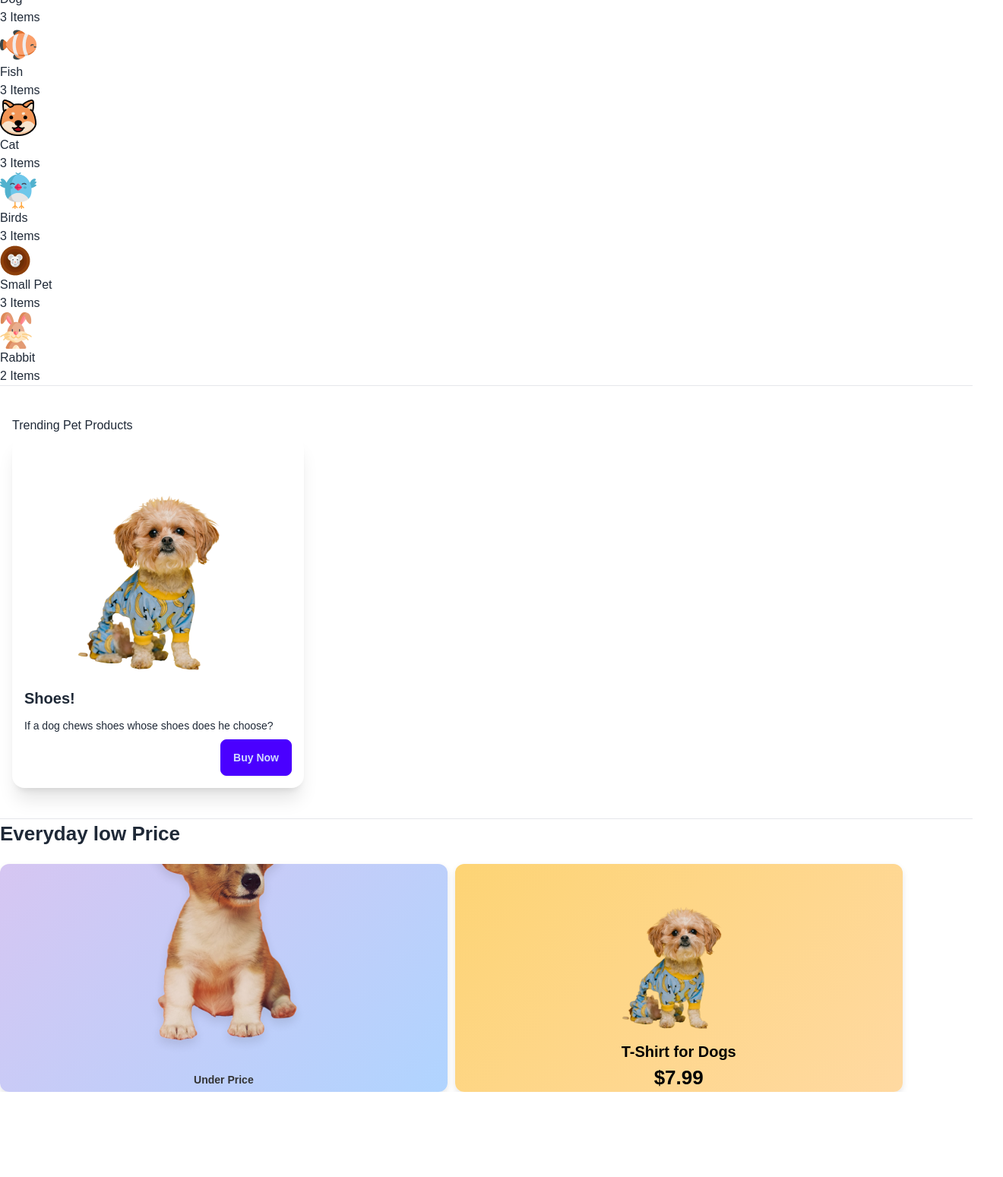
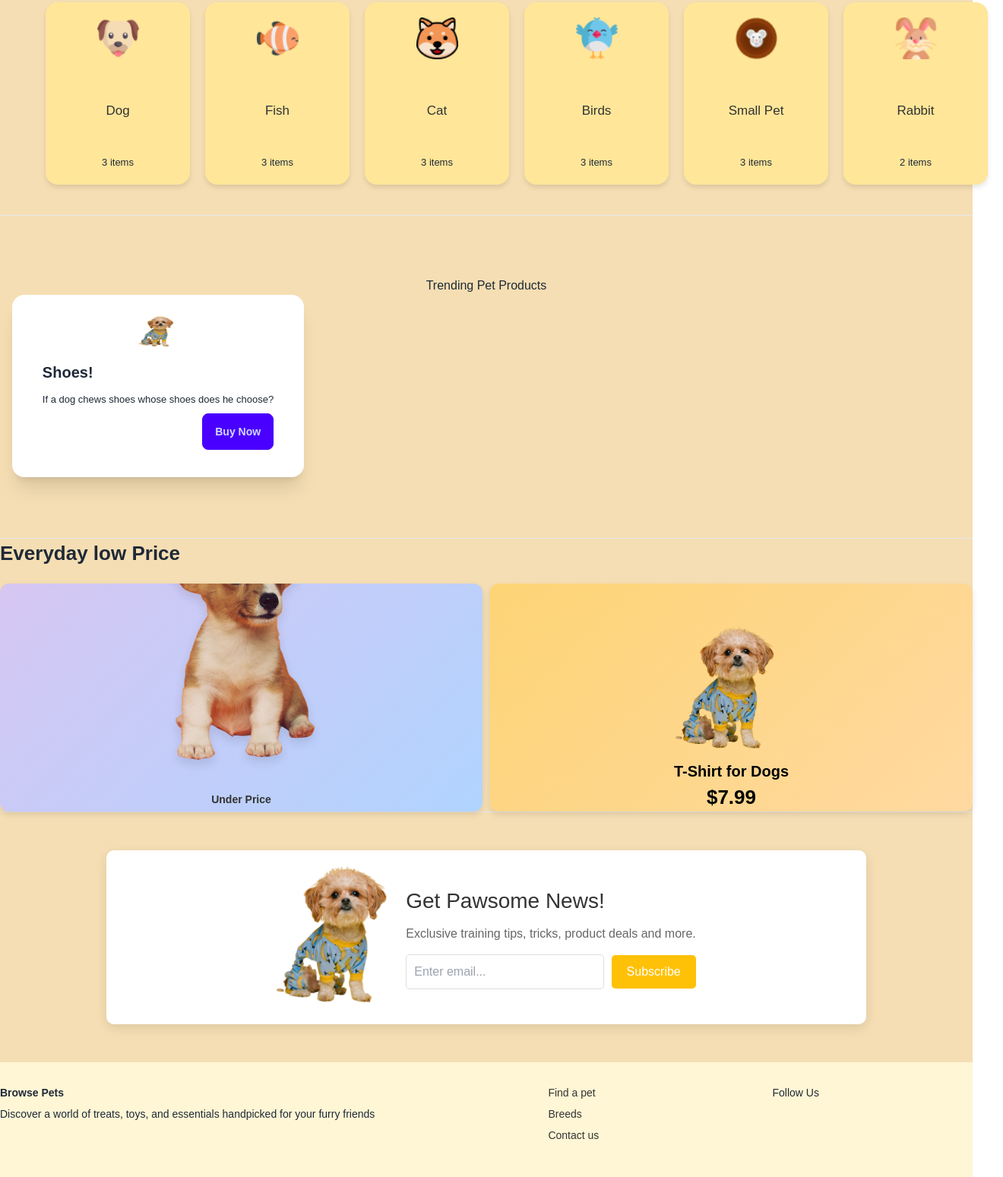
Before and after one commit to farhantanvirapurba/cat-assignment-3, a plain HTML site: page index.html in a window 1280 px wide. Shown: the part 644-2193 px from the top of the page at 76% size, 1320 px wide, since content can reach past the window. Before the commit the page ends 2081 px from the top, so only its background shows below. Drawn offline with nearby package versions, Linux system fonts and the light colour scheme.

Commit message:
seond commit

```diff
--- a/index.html
+++ b/index.html
@@ -29,7 +29,7 @@
 <body>
     <!-- Header Section -->
      <header class="md:container mx-auto">
-        <nav class="navbar-colour gap-3">
+        <nav class=" gap-3">
             <div class="navbar bg-base-100">
                 <div class="navbar-start">
                   <div class="dropdown">
@@ -93,40 +93,39 @@
         <!-- Browse By Categories -->
         <section id="browse-categories">
           <h2 class="font-bold text-4xl" id="catagory-h2">Browse By Categories</h2>
-          <div class="category-container">
-            <div class="category">
-              <img src="./c1-assets/dog-cartoon.png" alt="Dog">
+          <div class="container">
+            <h2>Browse By Categories</h2>
+            <div class="category-cards">
+              <div class="card">
+                <img src="/c1-assets/dog-cartoon.png" alt="Dog">
                 <h3>Dog</h3>
-              <p>3 Items</p>
+                <p>3 items</p>
               </div>
-            <div class="category">
-              <img src="./c1-assets/fish-cartoon.png" alt="Fish">
+              <div class="card">
+                <img src="/c1-assets/fish-cartoon.png" alt="Fish">
                 <h3>Fish</h3>
-              <p>3 Items</p>
+                <p>3 items</p>
               </div>
-            <div class="category">
-              <div class="circle"></div>
-              <img src="./c1-assets/cat-cartoon.png" alt="Cat">
+              <div class="card">
+                <img src="/c1-assets/cat-cartoon.png" alt="Cat">
                 <h3>Cat</h3>
-              <p>3 Items</p>
+                <p>3 items</p>
               </div>
-            <div class="category">
-              <div class="circle"></div>
-              <img src="./c1-assets/bird-cartoon.png" alt="Bird">
+              <div class="card">
+                <img src="/c1-assets/bird-cartoon.png" alt="Birds">
                 <h3>Birds</h3>
-              <p>3 Items</p>
+                <p>3 items</p>
               </div>
-            <div class="category">
-              <div class="circle"></div>
-              <img src="./c1-assets/mouse-cartoon.png" alt="Small Pet">
+              <div class="card">
+                <img src="/c1-assets/mouse-cartoon.png" alt="Small Pet">
                 <h3>Small Pet</h3>
-              <p>3 Items</p>
+                <p>3 items</p>
               </div>
-            <div class="category">
-              <div class="circle"></div>
+              <div class="card">
                 <img src="./c1-assets/rabbit-cartoon.png" alt="Rabbit">
                 <h3>Rabbit</h3>
-              <p>2 Items</p>
+                <p>2 items</p>
+              </div>
             </div>
           </div>
         </section>
@@ -172,6 +171,42 @@
           </div>
       </div>
     </section>
+    <hr>
       </main>
+      <section>
+        <!-- Pawsome News Section -->
+    <div class="pawsome-news">
+      <div class="content-container">
+          <img src="./c1-assets/cute-pet-mid.png" alt="Dog in outfit" class="dog-image">
+          <div class="news-content">
+              <h2>Get Pawsome News!</h2>
+              <p>Exclusive training tips, tricks, product deals and more.</p>
+              <div class="subscribe-form">
+                  <input type="email" placeholder="Enter email..." class="email-input">
+                  <button class="subscribe-button">Subscribe</button>
+              </div>
+          </div>
+      </div>
+  </div>
+      </section>
+      <!-- Footer Section -->
+    <footer class="footer">
+      <div class="footer-links">
+          <p><strong>Browse Pets</strong></p>
+          <p>Discover a world of treats, toys, and essentials handpicked for your furry friends</p>
+      </div>
+      <div class="footer-nav">
+          <a href="#">Find a pet</a>
+          <a href="#">Breeds</a>
+          <a href="#">Contact us</a>
+      </div>
+      <div class="footer-social">
+          <p>Follow Us</p>
+          <a href="#"><i class=" fa-facebook"></i></a>
+          <a href="#"><i class="fa fa-instagram"></i></a>
+          <a href="#"><i class="fa fa-youtube"></i></a>
+          <a href="#"><i class="fa fa-twitter"></i></a>
+      </div>
+  </footer>
 </body>
 </html>
--- a/style/style.css
+++ b/style/style.css
@@ -1,26 +1,52 @@
 
-
-
-
-
-
-
-
-
-
-
-
-
-
-
-
-
-
-
-
-
-
-
+/* Catagory Section */
+body {
+  font-family: Arial, sans-serif;
+  background-color: wheat;
+}
+.container {
+  text-align: center;
+  margin: 40px;
+}
+h2 {
+  font-size: 24px;
+  margin-bottom: 20px;
+}
+.category-cards {
+  display: flex;
+  justify-content: center;
+  gap: 20px;
+  flex-wrap: wrap;
+}
+.card {
+  background-color: #FFE699;
+  border-radius: 15px;
+  padding: 20px;
+  width: 190px;
+  height: 240px;
+  display: flex;
+  flex-direction: column;
+  justify-content: space-between;
+  align-items: center;
+  box-shadow: 0 4px 6px rgba(0, 0, 0, 0.1);
+  transition: transform 0.3s ease-in-out;
+}
+.card:hover {
+  transform: scale(1.05);
+}
+.card img {
+  width: 55px;
+  height: 55px;
+  margin-bottom: 10px;
+}
+.card h3 {
+  font-size: 17px;
+  margin: 0;
+  color: #333;
+}
+.card p {
+  font-size: 13px;
+}
 
 
 
@@ -48,7 +74,7 @@ body {
   border-radius: 12px;
   box-shadow: 0 4px 8px rgba(0, 0, 0, 0.1);
   overflow: hidden;
-  width: 46%;
+  width: 60%;
   height: 300px;
   display: flex;
   justify-content: center;
@@ -103,3 +129,89 @@ body {
 .second-card {
   background: linear-gradient(135deg, #fdd475, #ffd9a1);
 }
+/* Footer And Above */
+* {
+  margin: 0;
+  padding: 0;
+  box-sizing: border-box;
+  font-family: Arial, sans-serif;
+}
+
+/* body {
+  background-color: ;
+} */
+
+.pawsome-news {
+  background-color: wheat;
+  padding: 50px 0;
+}
+
+.content-container {
+  display: flex;
+  align-items: center;
+  justify-content: center;
+  max-width: 1000px;
+  margin: 0 auto;
+  padding: 20px;
+  background-color: #fff;
+  border-radius: 10px;
+  box-shadow: 0 5px 15px rgba(0, 0, 0, 0.1);
+}
+
+.dog-image {
+  width: 150px;
+  height: auto;
+  margin-right: 20px;
+}
+
+.news-content h2 {
+  font-size: 28px;
+  color: #333;
+}
+
+.news-content p {
+  color: #666;
+  margin: 10px 0;
+}
+
+.subscribe-form {
+  display: flex;
+  align-items: center;
+  margin-top: 15px;
+}
+
+.email-input {
+  padding: 10px;
+  border: 1px solid #ddd;
+  border-radius: 5px;
+  flex: 1;
+  margin-right: 10px;
+}
+
+.subscribe-button {
+  padding: 10px 20px;
+  background-color: #ffc107;
+  color: white;
+  border: none;
+  border-radius: 5px;
+}
+
+.subscribe-button:hover {
+  background-color: #FFDC26;
+}
+
+footer {
+  background-color: #fff6d5;
+  padding: 30px 0;
+}
+
+.footer-links, .footer-nav, .footer-social {
+  text-align: center;
+  margin-bottom: 15px;
+}
+
+.footer-nav a, .footer-social a {
+  text-decoration: none;
+  color: #333;
+  margin: 0 10px;
+}
```
Lines whose indentation alone changed are shown as unchanged.
